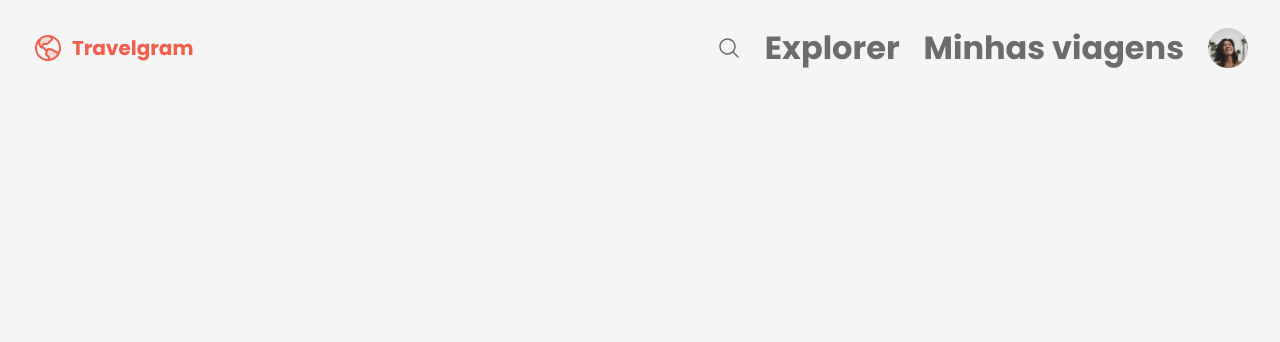
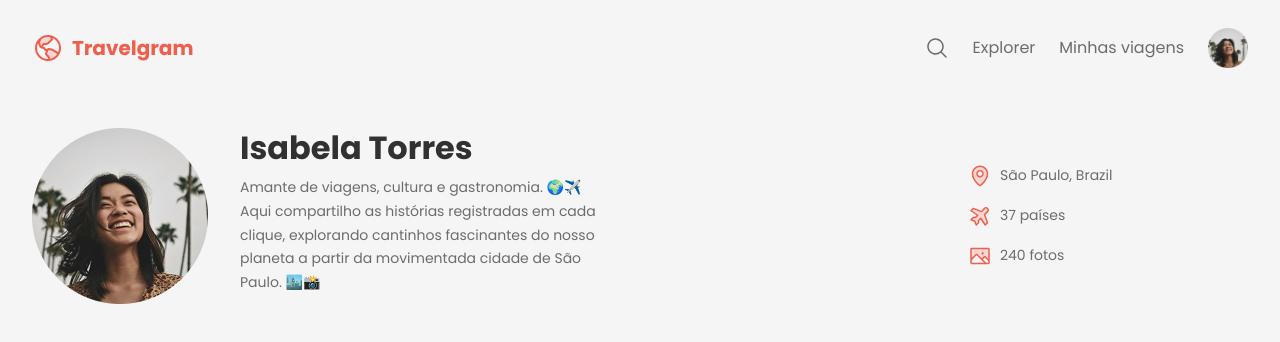
Before and after one commit to brayanLopess/Travelgram, a plain HTML site: page index.html in a window 1280 px wide. Drawn offline with Linux system fonts and the light colour scheme.

Commit message:
Done header

```diff
--- a/css/global.css
+++ b/css/global.css
@@ -16,13 +16,13 @@
     --font-family: "Poppins", sans-serif;
     --text-lg: bold 32px/125% var(--font-family);
     --text: 16px/1.5 var(--font-family);
-    --text-md: 14px/175% var(--font-family);
-    --text-sm: 12px/175% var(--font-family);
+    --text-md: 14px/170% var(--font-family);
+    --text-sm: 12px/170% var(--font-family);
     /* lg = large; md = medium; sm = small */
 }
 
 body{
-    font: var(--text-lg);
+    font: var(--text);
     color: var(--text-color-secondary);
     background-color: var(--background-color);
 }
--- /dev/null
+++ b/css/header.css
@@ -0,0 +1,42 @@
+header{
+    padding-block: 32px;
+
+    font: var(--text-md);
+}
+
+header .container{
+    display: flex;
+    justify-content: space-between;
+    align-items: center;
+}
+
+#profile{
+    display: flex;
+    gap: 32px;
+}
+
+#profile > div{
+    max-width: 384px;
+}
+
+#profile h1{
+    font: var(--text-lg);
+    color: var(--text-color-primary);
+    margin-bottom: 8px;
+}
+
+#info{
+    list-style: circle;
+
+    display: flex;
+    flex-direction: column;
+    gap: 16px;
+
+    width: 280px;
+}
+
+#info li{
+    display: flex;
+    align-items: center;
+    gap: 8px;
+}
--- a/css/index.css
+++ b/css/index.css
@@ -1,2 +1,3 @@
 @import url(global.css);
 @import url(nav.css);
+@import url(header.css);
--- a/index.html
+++ b/index.html
@@ -33,7 +33,33 @@
         </ul>
     </nav>
     <header>
+        <div class="container">
+            <div id="profile">
+                <img src="./assets/Profile pic.png" alt="Imagem da Isabela Torres">
+                <div>
+                    <h1>Isabela Torres</h1>
+                    <p>
+                        Amante de viagens, cultura e gastronomia. 🌍✈️  <br>
+                        Aqui compartilho as histórias registradas em cada clique, explorando cantinhos fascinantes do nosso planeta a partir da movimentada cidade de São Paulo. 🏙️📸
+                    </p>
+                </div>
+            </div>
 
+            <ul id="info">
+                <li>
+                    <img src="./assets/icons/MapPin.svg" alt="Icone de mapa">
+                    <span>São Paulo, Brazil</span>
+                </li>
+                <li>
+                    <img src="./assets/icons/AirplaneTilt.svg" alt="Icone de aviao">
+                    <span>37 países</span>
+                </li>
+                <li>
+                    <img src="./assets/icons/Image.svg" alt="Icone de imagem">
+                    <span>240 fotos</span>
+                </li>
+            </ul>
+        </div>
     </header>
 </div>
 
```
